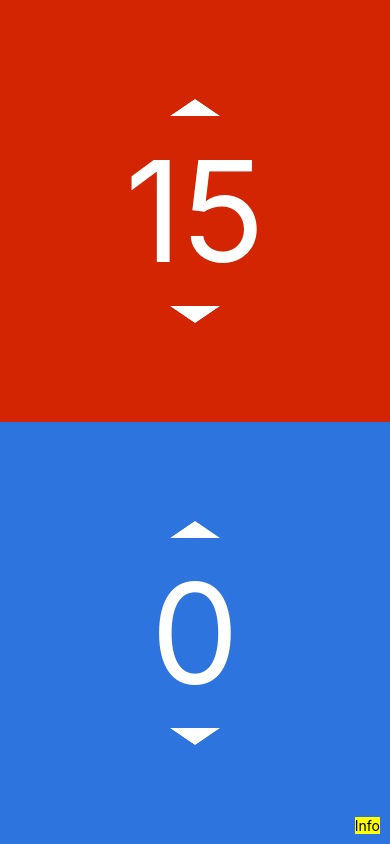
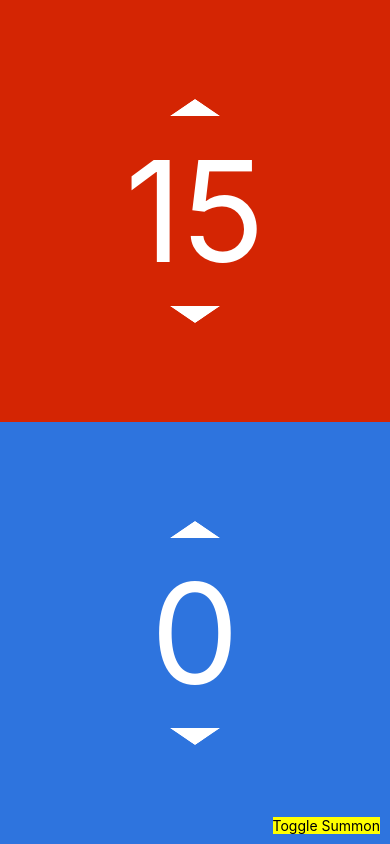
Before and after one commit to MattLong87/gloomhaven-status-native, a React Native app: screen / in a window 390 px wide. Built offline with nearby package versions, Linux system fonts and the light colour scheme.

Commit message:
removed modal for now, just made button toggle a summon tracker

```diff
--- a/App.js
+++ b/App.js
@@ -1,5 +1,5 @@
 import React from 'react';
-import { StyleSheet, Text, View, Dimensions, Modal, TouchableHighlight } from 'react-native';
+import { StyleSheet, Text, View, Dimensions, TouchableHighlight } from 'react-native';
 import Tracker from './components/Tracker';
 
 export default class App extends React.Component {
@@ -8,7 +8,7 @@ export default class App extends React.Component {
     Dimensions.addEventListener("change", () => this.forceUpdate());
   }
 
-  state = { modalVisible: false }
+  state = { summonVisible: false }
 
   render() {
     let flexDirection;
@@ -21,26 +21,26 @@ export default class App extends React.Component {
       flexDirection = { flexDirection: "row" }
     }
 
+    let summonTracker = null;
+    if (this.state.summonVisible){
+      summonTracker = <Tracker type="Summon" />
+    }
+
     return (
       <View style={{ flex: 1 }}>
-        <Modal
-          animationType={"slide"}
-          visible={this.state.modalVisible}
-          supportedOrientations={['portrait', 'portrait-upside-down', 'landscape', 'landscape-left', 'landscape-right']}
-        >
-          <Text>This is the modal</Text>
-        </Modal>
+
         <View style={[styles.container, flexDirection]}>
+          {summonTracker}
           <Tracker type="Health" />
           <Tracker type="XP" />
-              <TouchableHighlight onPress={() => this.setState({ modalVisible: true })}
+              <TouchableHighlight onPress={() => this.setState({ summonVisible: !this.state.summonVisible })}
                 style={
                   {backgroundColor: "yellow",
                   position: "absolute",
                   bottom: 10,
                   right: 10
                   }} >
-                  <View><Text>Info</Text></View>
+                  <View><Text>Toggle Summon</Text></View>
                 </TouchableHighlight>
         </View>
       </View>
```
